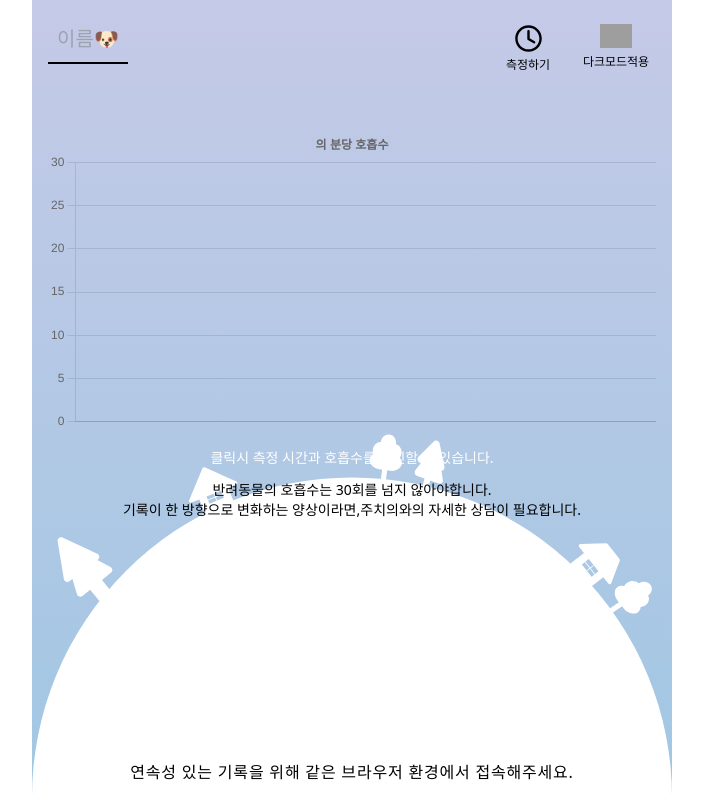
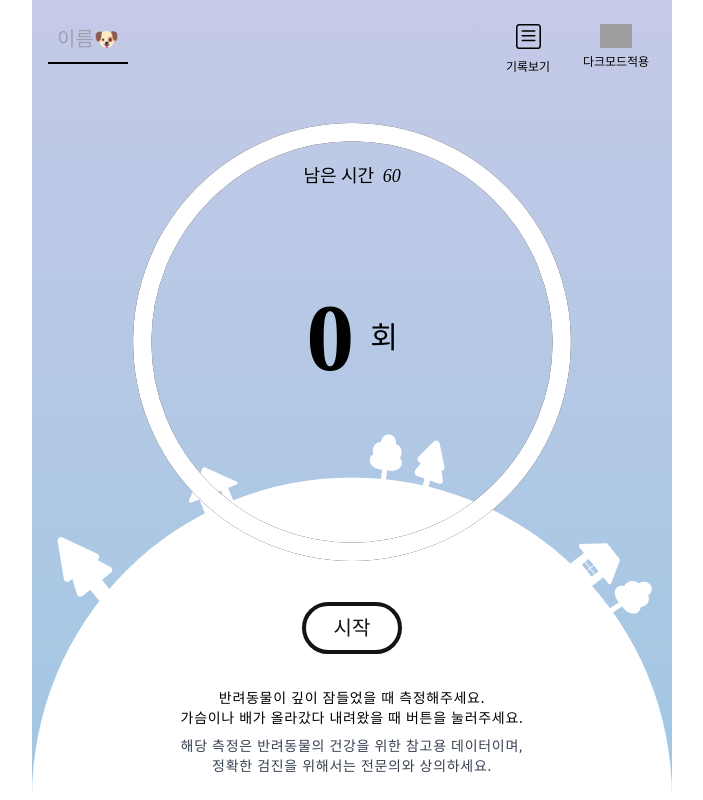
Before and after one commit to jio-ping/sleeping-dog, a React (Vite) app: page / in a window 1280 px wide. Shown: the whole page, without its empty margins (288-991 px from the left). Built offline with nearby package versions, Linux system fonts and the light colour scheme; grey boxes are pictures that could not be loaded; a web font is replaced by a local one.

Commit message:
[Modify] 측정상태 기록조회 상태 조건부렌더링 #2

```diff
--- a/src/App.tsx
+++ b/src/App.tsx
@@ -1,15 +1,15 @@
 import useMode from "@/store/useMode";
 import Record from "@/components/Page/Record/Record";
-// import Measure from "@/components/Page/Measure/Measure";
+import Measure from "@/components/Page/Measure/Measure";
 
 export default function App() {
   const darkmode = useMode((state) => state.darkmode);
+  const currentState = useMode((state) => state.currentState);
   return (
     <div
       className={`${darkmode ? "bg-[url('/darkmode.svg')]" : 'bg-[url("/lightmode.svg")]'} m-auto h-svh max-w-screen-sm bg-cover bg-bottom bg-no-repeat `}
     >
-      {/* <Measure /> */}
-      <Record />
+      {currentState === "record" ? <Record /> : <Measure />}
     </div>
   );
 }
--- a/src/store/useMode.ts
+++ b/src/store/useMode.ts
@@ -13,7 +13,7 @@ type ModeState = {
 };
 
 const useMode = create<ModeState>((set) => ({
-  currentState: "record",
+  currentState: "measure",
   convertState: () =>
     set((state) => ({
       currentState: state.currentState === "record" ? "measure" : "record",
```
